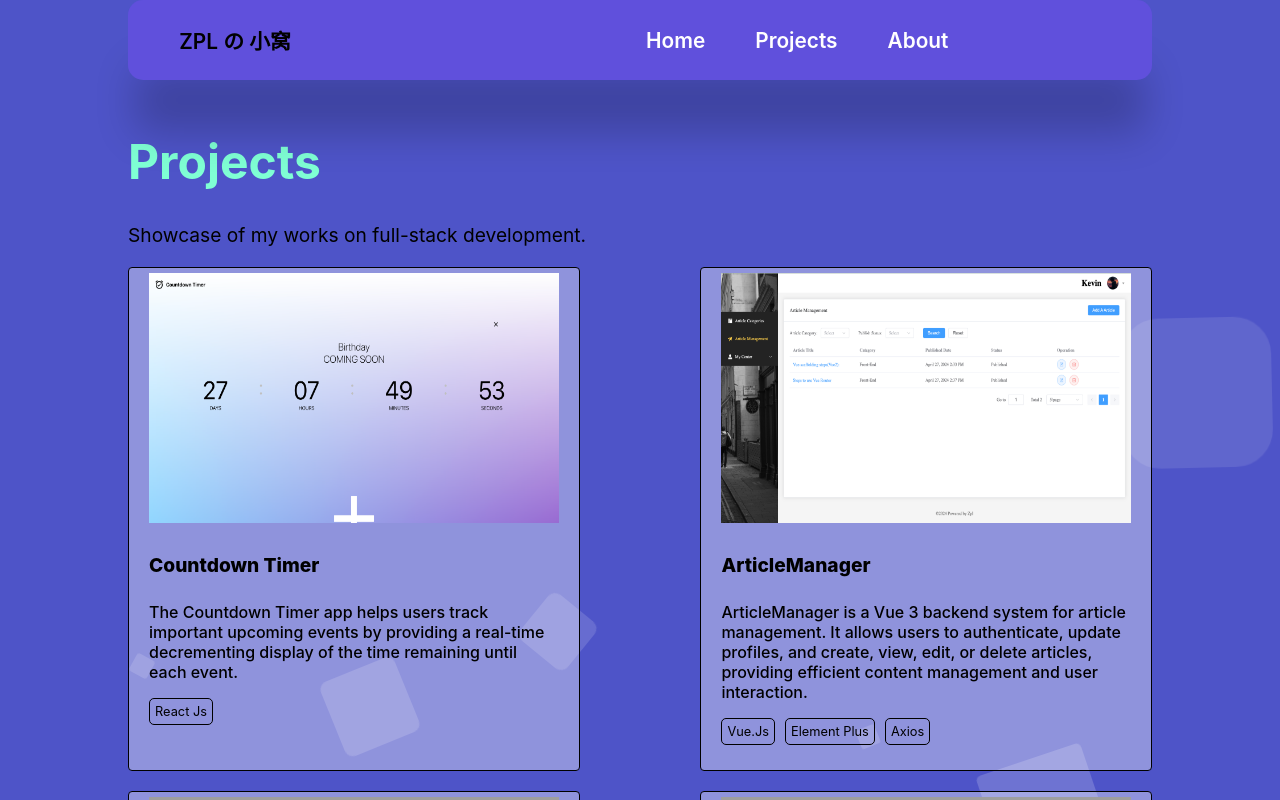
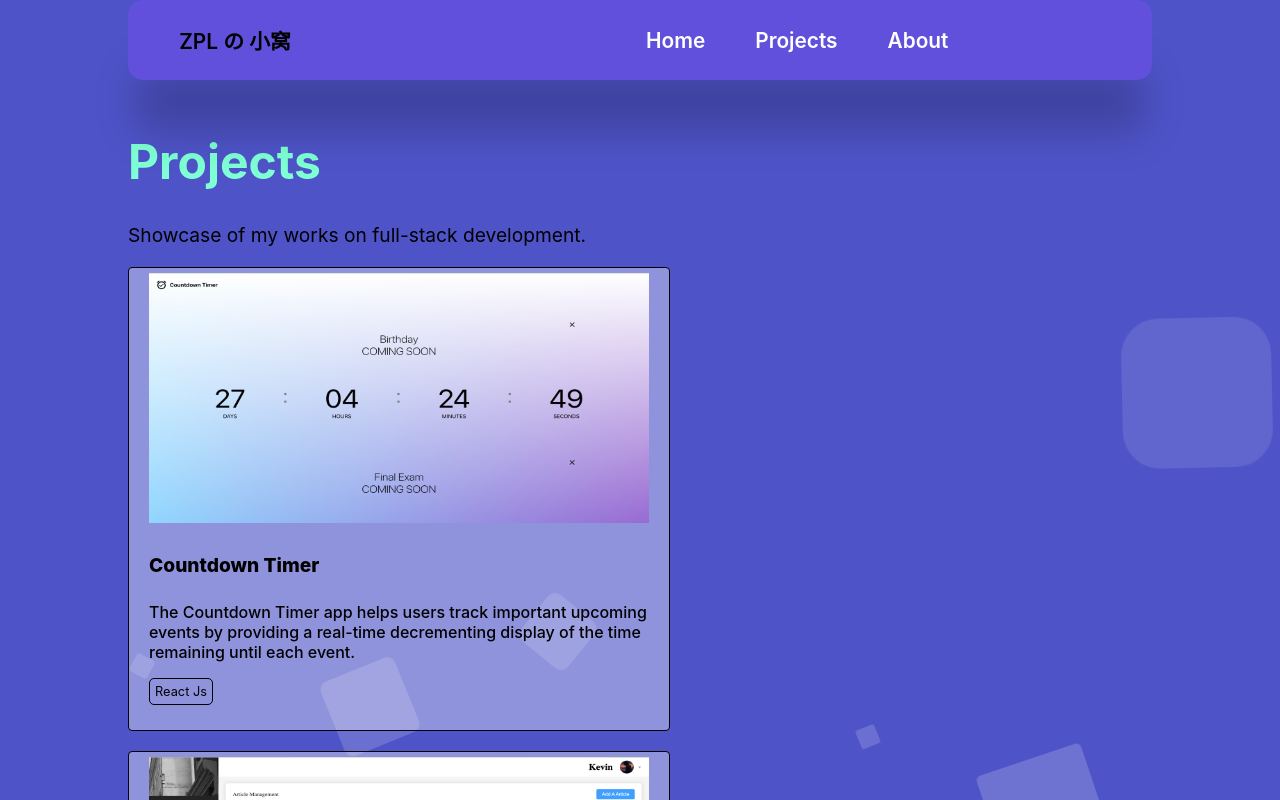
Before and after one commit to ZhenpengLin111/My-Portfolio, a React (Create React App) app: page /Projects in a window 1280 px wide. Built offline with nearby package versions, Linux system fonts and the light colour scheme; grey boxes are pictures that could not be loaded.

Commit message:
change Countdown Timer pic

```diff
--- a/src/Pages/Projects/Work/index.css
+++ b/src/Pages/Projects/Work/index.css
@@ -15,7 +15,7 @@
 
 .work {
   position: relative;
-  width: 40%;
+  width: 500px;
   list-style: none;
   border: 1px solid black;
   border-radius: 4px;
@@ -56,6 +56,12 @@
   transform: scale(1.05);
 }
 
+@media (max-width: 1024px) {
+  .works {
+    justify-content: center;
+  }
+}
+
 @media (max-width: 540px) {
   .work {
       width: 100%;
```
Also changed, not shown: src/assets/Countdown Timer.png.
